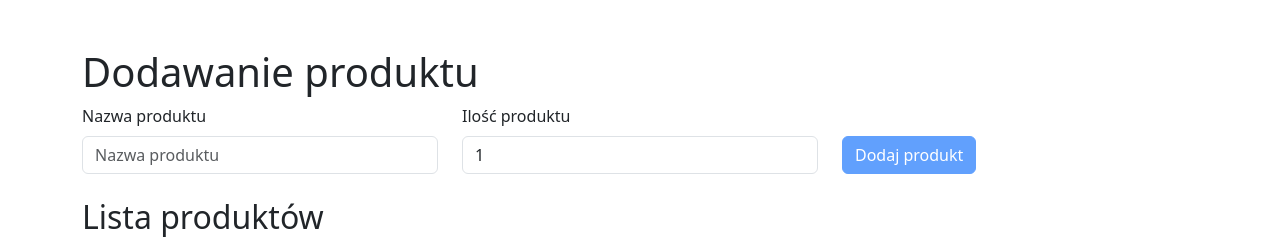
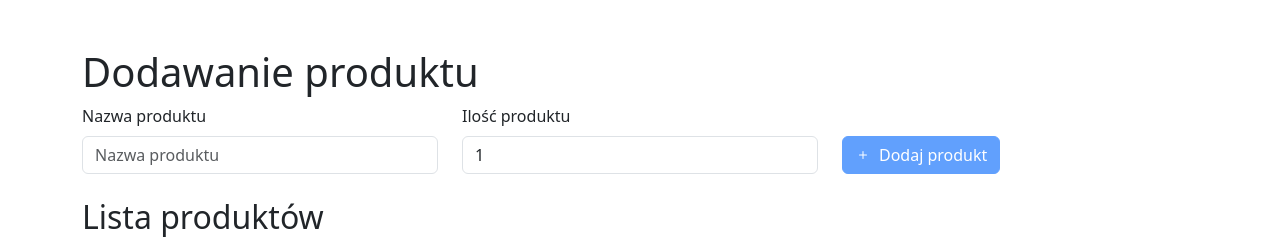
Before and after one commit to kbaraniecki90/mediaexpert-zadanie-krzysztof-baraniecki, a Vue app: page / in a window 1280 px wide. Shown: the top 239 px of the page. Built offline with nearby package versions, Linux system fonts and the light colour scheme; the HTML template or start-up script is replaced by a standard one.

Commit message:
add icon to button in add product

```diff
--- a/src/components/AddProduct.vue
+++ b/src/components/AddProduct.vue
@@ -28,9 +28,21 @@
         <div class="col">
           <button
             type="submit"
-            class="btn btn-primary"
+            class="btn btn-primary d-flex align-items-center gap-2"
             :disabled="isButtonDisabled"
           >
+            <svg
+              xmlns="http://www.w3.org/2000/svg"
+              width="16"
+              height="16"
+              fill="currentColor"
+              class="bi bi-plus"
+              viewBox="0 0 16 16"
+            >
+              <path
+                d="M8 4a.5.5 0 0 1 .5.5v3h3a.5.5 0 0 1 0 1h-3v3a.5.5 0 0 1-1 0v-3h-3a.5.5 0 0 1 0-1h3v-3A.5.5 0 0 1 8 4"
+              />
+            </svg>
             Dodaj produkt
           </button>
         </div>
```
